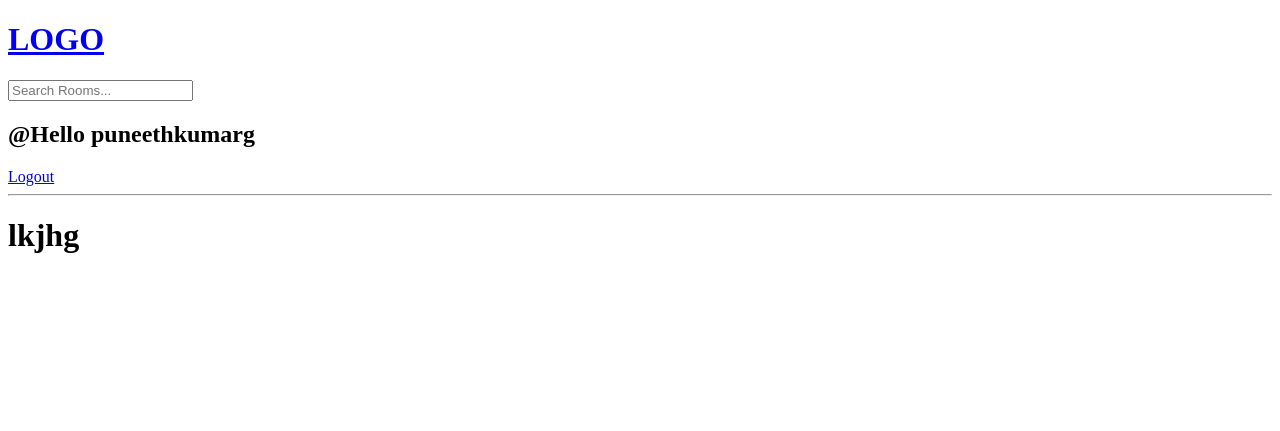
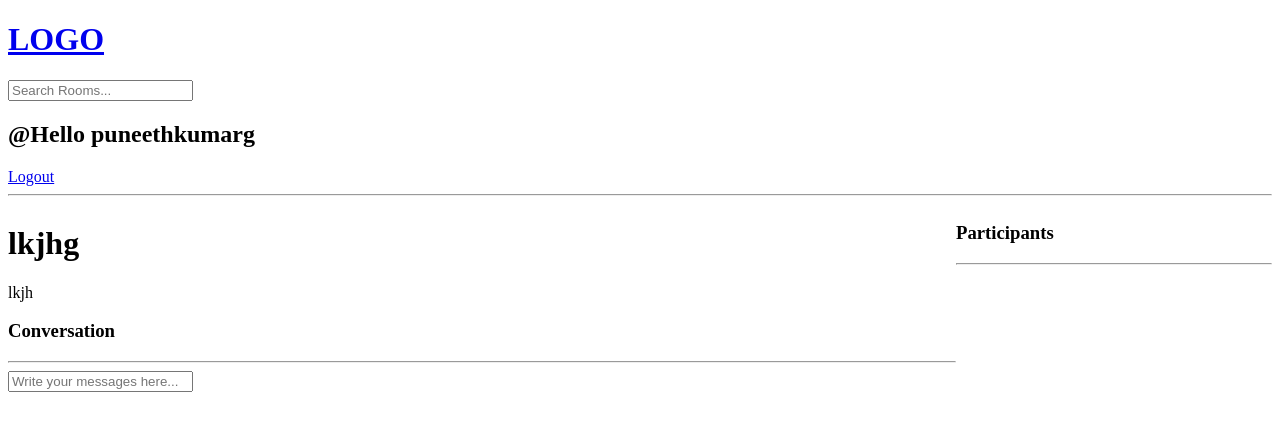
Before and after one commit to puneethkumar18/Django-python, a Django app: page /room/9 in a window 1280 px wide. Shown: the top 431 px of the page. Run offline with Django 5.2, Linux system fonts and the light colour scheme; a user stored in the database is signed in; data comes from the database, SQL or seed files in the repository.

Commit message:
import error fixed

```diff
--- a/studybuddy/base/models.py
+++ b/studybuddy/base/models.py
@@ -9,12 +9,12 @@ class Room(models.Model):
     topic = models.ForeignKey('Topic',on_delete=models.SET_NULL,null=True)
     name = models.CharField(max_length=280)
     description = models.TextField(null=True, blank=True)
-    #participants =
+    participants = models.ManyToManyField(User,related_name="participants" ,blank=True)
     updated = models.DateTimeField(auto_now=True)
     created = models.DateTimeField(auto_now_add=True)
 
     class Meta:
-        ordering = ['created','updated']
+        ordering = ['-created','-updated']
 
     def __str__(self) -> str:
         return self.name
@@ -23,9 +23,12 @@ class Message(models.Model):
     user = models.ForeignKey(User,on_delete=models.CASCADE)
     room = models.ForeignKey(Room,on_delete=models.CASCADE)
     description = models.TextField()
-    #participants =
+    #participants = models.ManyToManyField(User,related_name="participants",blank=True)
     updated = models.DateTimeField(auto_now=True)
-    crreated = models.DateTimeField(auto_now_add=True)
+    created = models.DateTimeField(auto_now_add=True)
+
+    class Meta:
+        ordering = ['-created','-updated']
 
     def __str__(self) -> str:
         return self.description[0:30]
--- a/studybuddy/base/templates/base/room.html
+++ b/studybuddy/base/templates/base/room.html
@@ -1,3 +1,50 @@
 {% extends "main.html"%} {% block content%}
-<h1>{{room}}</h1>
+<style>
+  .room-container {
+    display: grid;
+    grid-template-columns: 3fr 1fr;
+  }
+</style>
+<div class="room-container">
+  <div>
+    <h1>{{room.name}}</h1>
+    <p>{{room.description}}</p>
+    <div class="comment-wrapper">
+      <h3>Conversation</h3>
+      <hr />
+      {% for message in comments %}
+      <div>
+        {% if request.user == message.user %}
+        <a href="{% url 'deleteMessage' message.id %}">Delete</a>
+        {% endif %}
+        <small>@{{message.user}} {{message.created|timesince}} ago</small>
+        <p>{{message.description}}</p>
+        <hr />
+      </div>
+      {% endfor %}
+    </div>
+    {% if request.user.is_authenticated %}
+    <div class="comment-form">
+      <form action="" method="POST">
+        {% csrf_token %}
+        <input
+          type="textarea"
+          name="body"
+          placeholder="Write your messages here..."
+        />
+      </form>
+    </div>
+    {%endif%}
+  </div>
+  <div>
+    <h3>Participants</h3>
+    <hr />
+    {% for participant in participants %}
+    <div>
+      <p>@{{participant.username}}</p>
+      <hr />
+    </div>
+    {% endfor %}
+  </div>
+</div>
 {% endblock %}
--- a/studybuddy/base/urls.py
+++ b/studybuddy/base/urls.py
@@ -10,4 +10,5 @@ urlpatterns = [
     path('login/',views.loginUser,name="login"),
     path('logout/',views.logoutUser,name="logout"),
     path('register/',views.registerUser,name="registerUser"),
+    path('delete/<str:pk>',views.deleteMessage,name="deleteMessage"),
 ]
--- a/studybuddy/base/views.py
+++ b/studybuddy/base/views.py
@@ -7,7 +7,7 @@ from django.contrib.auth.decorators import login_required
 from django.db.models import Q
 from django.contrib.auth.models import User
 
-from .models import Room,Topic
+from .models import Room,Topic,Message
 from .forms import RoomForm
 
 # Create your views here.
@@ -75,18 +75,30 @@ def home(request):
         Q(description__icontains = q)
         )
     topics = Topic.objects.all()
-    rooms_count = rooms .count()
+    rooms_count = rooms.count()
+    room_messages = Message.objects.all()
     context = {
         "rooms":rooms,
         "topics":topics,
         "rooms_count":rooms_count,
+        'room_messages':room_messages
         }
     return render(request,'base/home.html',context)
 
 def room(request,pk):
+    print(request)
     room = Room.objects.get(id = pk)
-    context = {'room':room}
-
+    comments = room.message_set.all()
+    participants = room.participants.all()
+    if request.method == "POST":
+        message = Message.objects.create(
+            user = request.user,
+            room = room,
+            description = request.POST.get('body')
+        )
+        room.participants.add(request.user)
+        return redirect('room',pk=room.id)
+    context = {'room':room,'comments':comments,'participants':participants}
     return render(request,'base/room.html',context)
 
 
@@ -123,3 +135,16 @@ def deleteRoom(request,pk):
         room.delete()
         return redirect('home')
     return render(request,'base/delete.html',{'obj':room})
+
+@login_required(login_url="login")
+def deleteMessage(request,pk):
+    message  = Message.objects.get(id=pk)
+
+    if request.user != message.user:
+        return HttpResponse("Your not allowed to delete this Message")
+    if request.method == "POST":
+        message.delete()
+        room = message.room
+        room.participants.remove(message.user)
+        return redirect('home')
+    return render(request,'base/delete.html',{'obj':message})
```
Also changed, not shown: studybuddy/base/templates/base/home.html (+15 -1 lines), studybuddy/base/migrations/0004_alter_room_options_rename_crreated_message_created.py (added), studybuddy/base/migrations/0005_room_participants.py (added), studybuddy/db.sqlite3.
